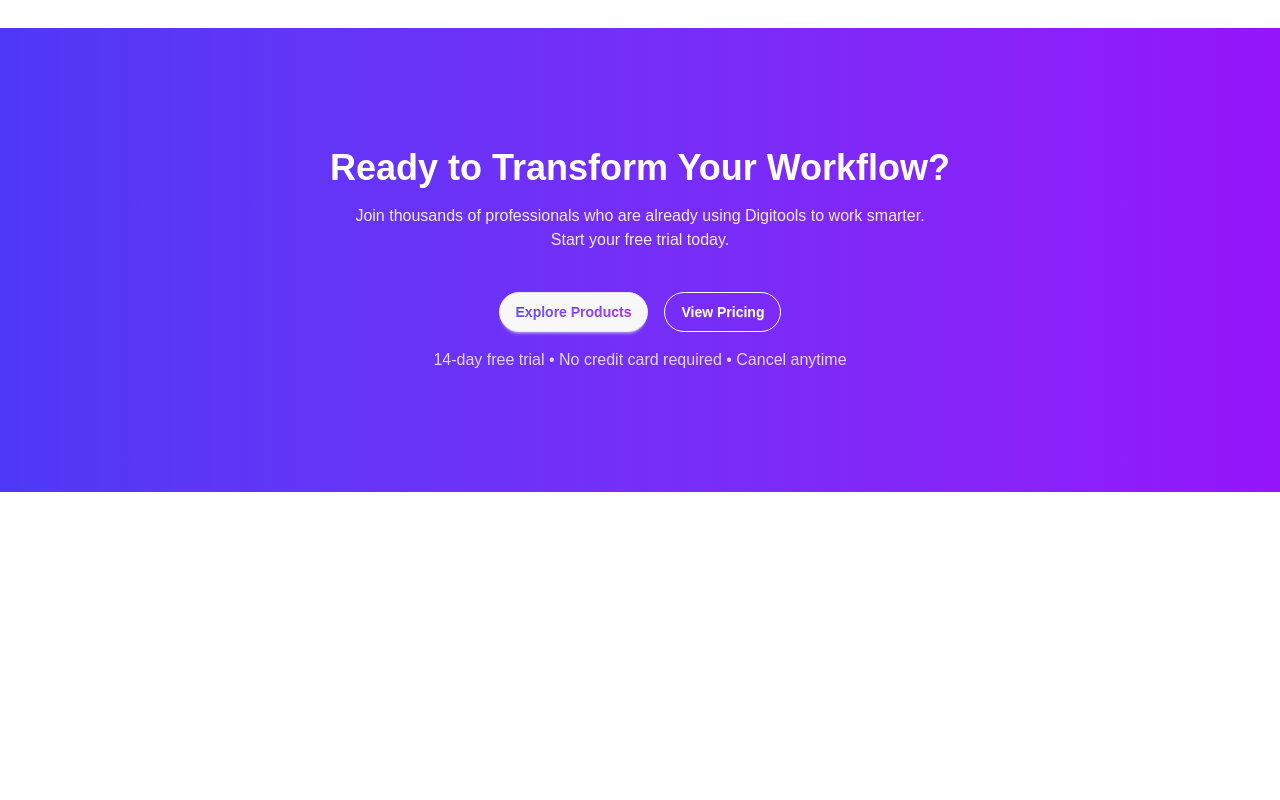
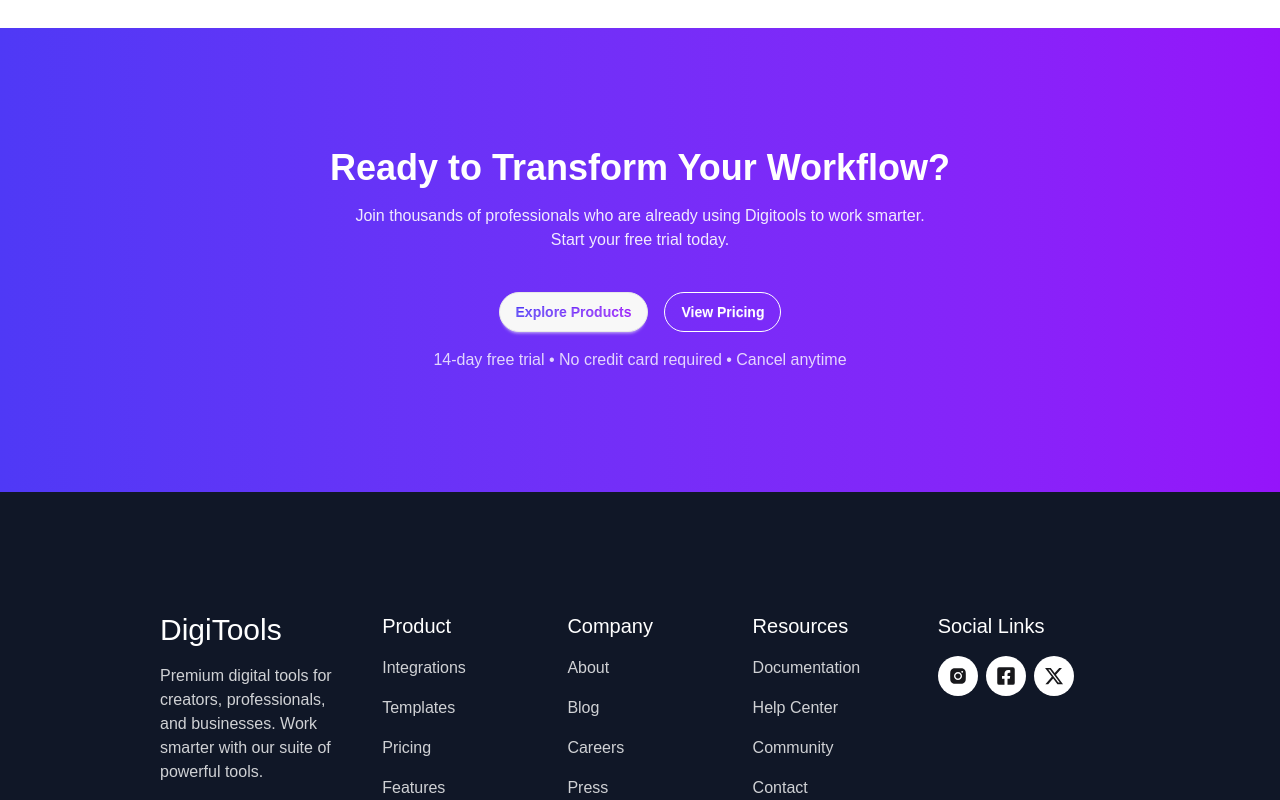
Before and after one commit to piasmajumdar/A06-Digital-Tools-Pias, a React (Vite) app: page / in a window 1280 px wide. Shown: the part 4113-4913 px from the top of the page. Before the commit the page ends 4605 px from the top, so only its background shows below. Built offline with nearby package versions, Linux system fonts and the light colour scheme.

Commit message:
Footer 80% done

```diff
--- a/src/App.jsx
+++ b/src/App.jsx
@@ -8,6 +8,7 @@
 import Steps from './Components/HomePage/Steps/Steps'
 import PricingSection from './Components/HomePage/PricingSection/PricingSection'
 import TransformFooter from './Components/HomePage/TransformFooter/TransformFooter'
+import Footer from './Components/Footer/Footer'
 
 const getPromiseProduct = async () => {
   const res = await fetch("toolsData.json");
@@ -49,6 +50,7 @@
       <TransformFooter></TransformFooter>
 
 
+      <Footer></Footer>
 
       <ToastContainer />
     </>
--- /dev/null
+++ b/src/Components/Footer/Footer.jsx
@@ -0,0 +1,83 @@
+import React from 'react';
+import { AiFillInstagram } from 'react-icons/ai';
+import { FaFacebookSquare } from 'react-icons/fa';
+import { FaXTwitter } from 'react-icons/fa6';
+
+const Footer = () => {
+    return (
+        <div className='bg-[#101727] pt-30'>
+            <div className='max-w-3/4 mx-auto'>
+                <div className='grid grid-cols-9 gap-10'>
+
+                    <div className='space-y-4 col-span-2'>
+                        <h2 className='text-white text-3xl'>DigiTools</h2>
+                        <p className='text-white/80'>Premium digital tools for creators, professionals, and businesses. Work smarter with our suite of powerful tools.</p>
+                    </div>
+
+                    <div className='grid grid-cols-3 col-span-5 gap-10'>
+                        <div>
+                            <h3 className='font-medium text-xl text-white mb-4'>Product</h3>
+                            <ul className='space-y-4 text-white/80'>
+                                <li>Integrations</li>
+                                <li>Templates</li>
+                                <li>Pricing</li>
+                                <li>Features</li>
+                            </ul>
+
+                        </div>
+                        <div>
+                            <h3 className='font-medium text-xl text-white mb-4'>Company</h3>
+                            <ul className='space-y-4 text-white/80'>
+                                <li>About</li>
+                                <li>Blog</li>
+                                <li>Careers</li>
+                                <li>Press</li>
+                            </ul>
+
+                        </div>
+                        <div>
+                            <h3 className='font-medium text-xl text-white mb-4'>Resources</h3>
+                            <ul className='space-y-4 text-white/80'>
+                                <li>Documentation</li>
+                                <li>Help Center</li>
+                                <li>Community</li>
+                                <li>Contact</li>
+                            </ul>
+                        </div>
+
+
+
+                    </div>
+
+                    <div className='col-span-2'>
+                        <div>
+                            <h3 className='font-medium text-xl text-white mb-4'>Social Links</h3>
+
+                            <ul className='flex gap-2 text-xl'>
+                                <a href="">
+                                    <div className='h-10 w-10 flex justify-center items-center rounded-full bg-white'>
+                                        <AiFillInstagram></AiFillInstagram>
+                                    </div>
+                                </a>
+                                <a href="">
+                                    <div className='h-10 w-10 flex justify-center items-center rounded-full bg-white'>
+                                        <FaFacebookSquare></FaFacebookSquare>
+                                    </div>
+                                </a>
+                                <a href="">
+                                    <div className='h-10 w-10 flex justify-center items-center rounded-full bg-white'>
+                                        <FaXTwitter></FaXTwitter>
+                                    </div>
+                                </a>
+                            </ul>
+
+                        </div>
+
+                    </div>
+                </div>
+            </div>
+        </div>
+    );
+};
+
+export default Footer;
```
